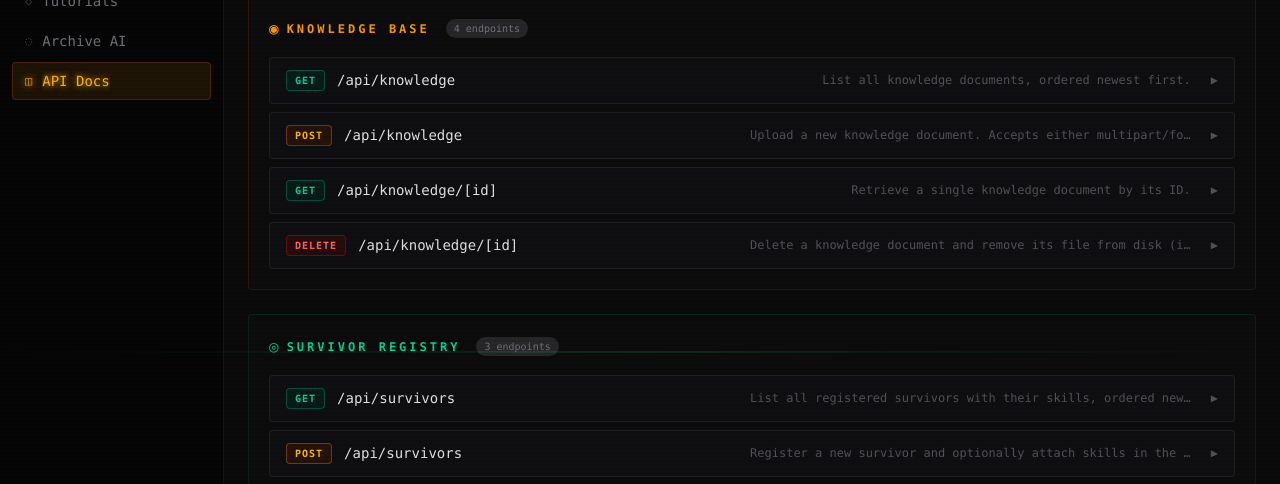
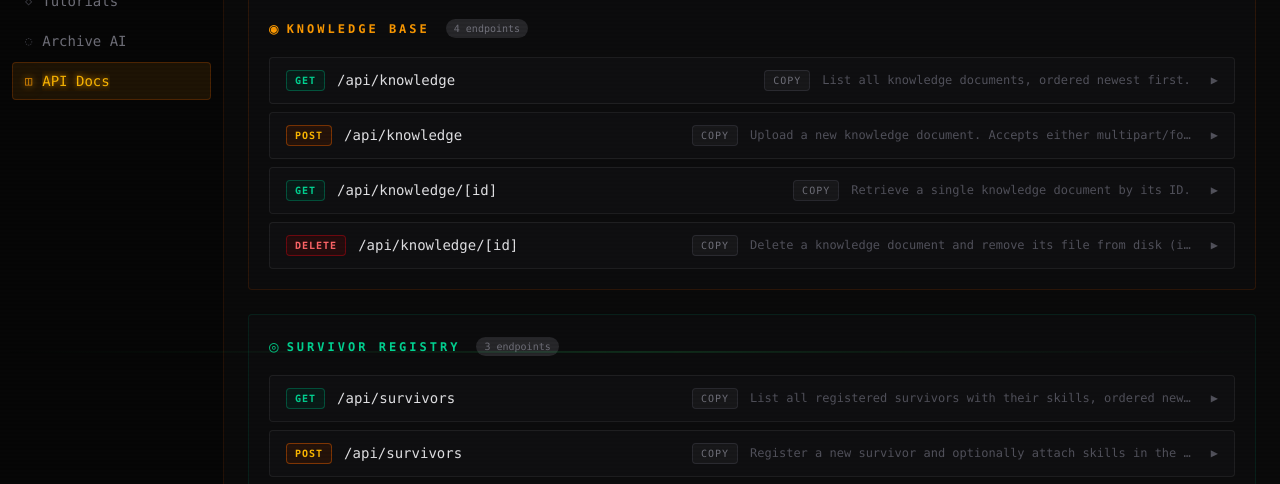
Before and after one commit to navidajayaweera/unscrypted-archive, a Next.js app: page /api-docs in a window 1280 px wide. Shown: the part 316-800 px from the top of the page. Built offline with nearby package versions, Linux system fonts and the light colour scheme.

Commit message:
add copy button for end points

```diff
--- a/src/app/(archive)/api-docs/page.tsx
+++ b/src/app/(archive)/api-docs/page.tsx
@@ -660,6 +660,15 @@ function ParamTable({ params }: { params: Param[] }) {
 
 function EndpointCard({ ep }: { ep: Endpoint }) {
   const [open, setOpen] = useState(false);
+  const [copied, setCopied] = useState(false);
+
+  function handleCopy(e: React.MouseEvent) {
+    e.stopPropagation();
+    navigator.clipboard.writeText(ep.path).then(() => {
+      setCopied(true);
+      setTimeout(() => setCopied(false), 1500);
+    });
+  }
 
   return (
     <div className="rounded border border-zinc-800/70 bg-zinc-900/30 transition-all duration-200 hover:border-zinc-700/70">
@@ -670,6 +679,19 @@ function EndpointCard({ ep }: { ep: Endpoint }) {
       >
         <MethodBadge method={ep.method} />
         <span className="flex-1 font-mono text-sm text-zinc-200">{ep.path}</span>
+        {/* Copy button */}
+        <span
+          role="button"
+          onClick={handleCopy}
+          title="Copy path"
+          className={`shrink-0 rounded border px-2 py-0.5 text-[10px] font-mono tracking-widest transition-colors cursor-pointer select-none
+            ${copied
+              ? "border-emerald-700/60 bg-emerald-950/40 text-emerald-400"
+              : "border-zinc-700/50 bg-zinc-800/40 text-zinc-500 hover:border-zinc-600 hover:text-zinc-300"
+            }`}
+        >
+          {copied ? "✓ COPIED" : "COPY"}
+        </span>
         <span className="hidden text-xs text-zinc-600 sm:block">{ep.description.slice(0, 60)}{ep.description.length > 60 ? "…" : ""}</span>
         <span className={`ml-2 shrink-0 text-xs font-mono transition-transform ${open ? "rotate-90" : ""} text-zinc-600`}>
           ▶
```
